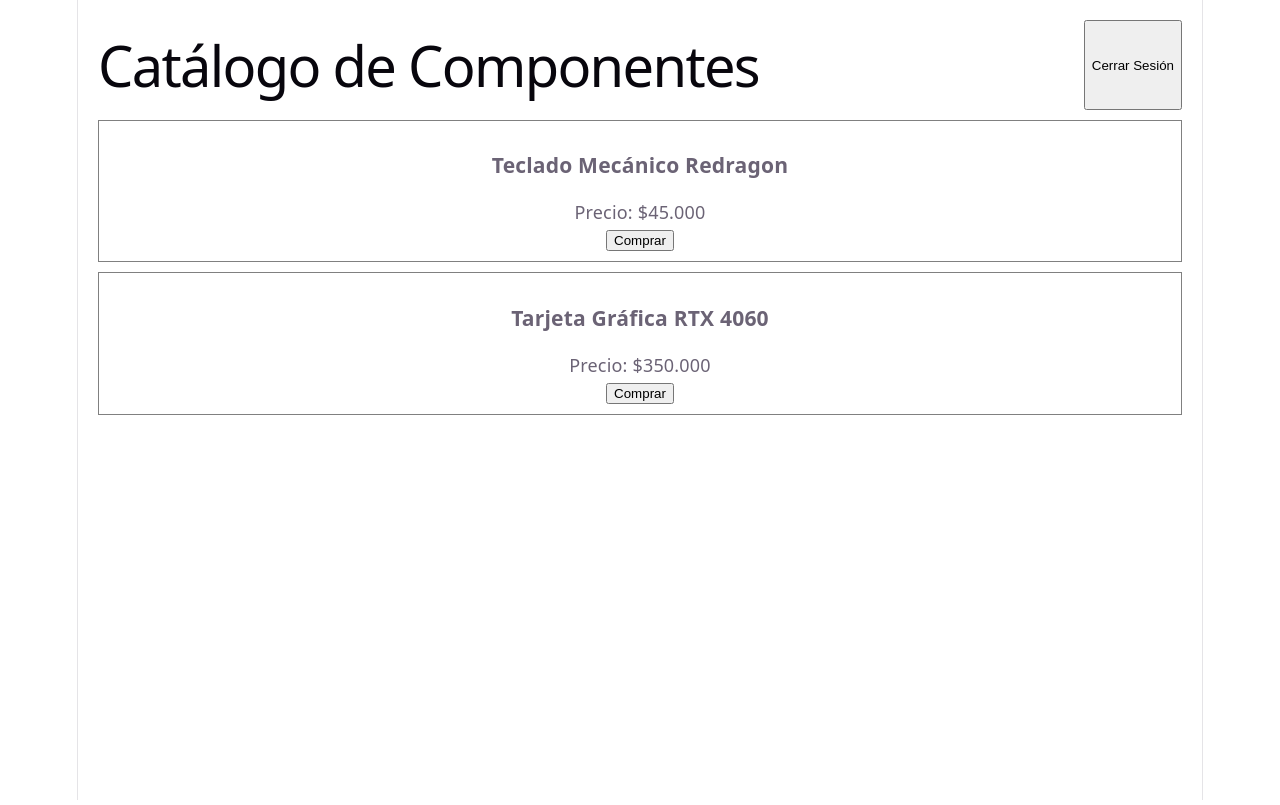
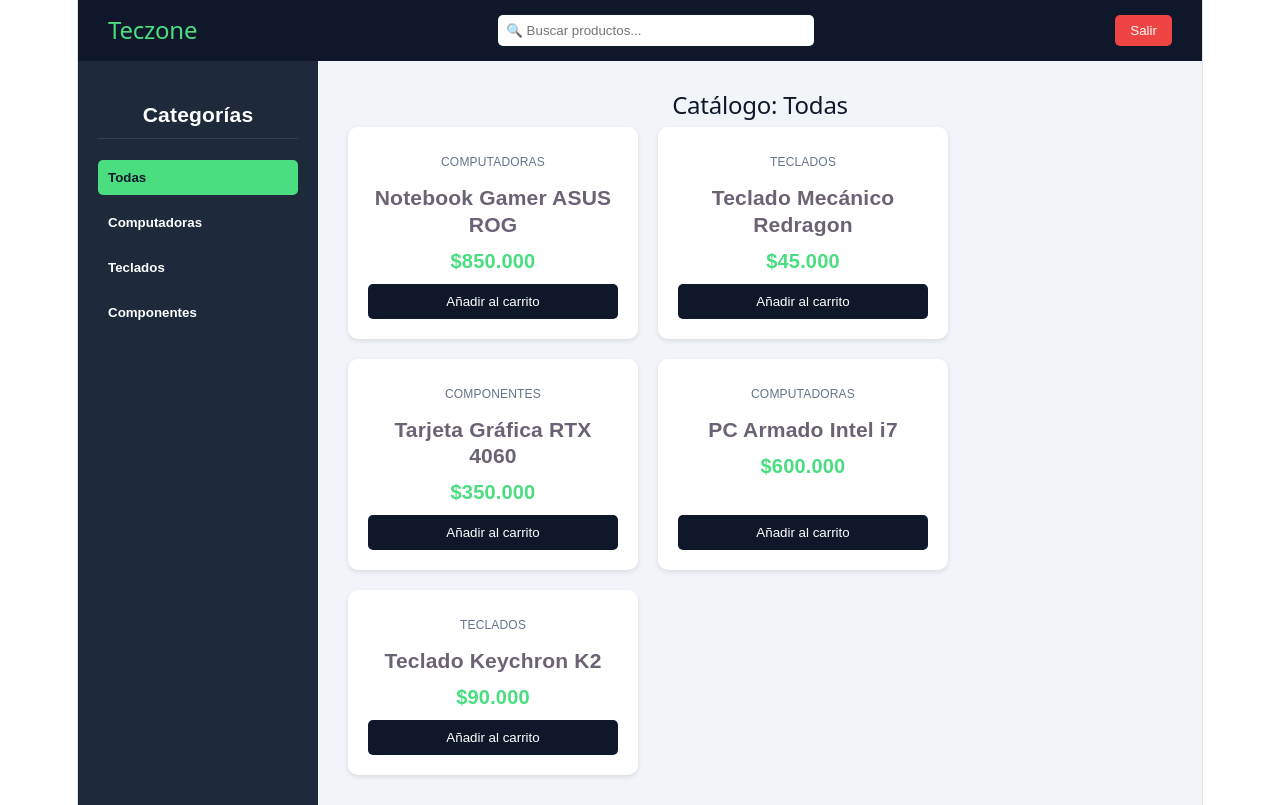
Before and after one commit to josueparlanchin-droid/Proyecto_Teczone_Valpo, a React (Vite) app: page /catalogo in a window 1280 px wide. Built offline with nearby package versions, Linux system fonts and the light colour scheme; no server answers.

Commit message:
ajustando authenticacion y catalogos

```diff
--- a/src/components/RegistroForm.jsx
+++ b/src/components/RegistroForm.jsx
@@ -2,20 +2,52 @@
 
 function RegistroForm({ onGuardar }) {
   const [form, setForm] = useState({ correo: "", clave: "" });
+  const [error, setError] = useState("");
 
-  const manejarCambio = (e) => setForm({ ...form, [e.target.name]: e.target.value });
+  const manejarCambio = (e) => {
+    setForm({ ...form, [e.target.name]: e.target.value });
+    setError(""); // Limpiamos el error si el usuario vuelve a escribir
+  };
 
   const manejarEnvio = (e) => {
     e.preventDefault();
+
+    // Validación de seguridad: 1 Mayúscula, 1 Número, mín 6 caracteres
+    const regexSeguridad = /^(?=.*[A-Z])(?=.*\d).{6,}$/;
+
+    if (!regexSeguridad.test(form.clave)) {
+      setError("La contraseña debe tener al menos 6 caracteres, 1 mayúscula y 1 número.");
+      return; // Detiene el envío
+    }
+
     onGuardar(form);
   };
 
   return (
-    <form onSubmit={manejarEnvio}>
-      <h3>Crear Cuenta Nueva</h3>
-      <input name="correo" type="email" placeholder="Correo" onChange={manejarCambio} required />
-      <input name="clave" type="password" placeholder="Contraseña" onChange={manejarCambio} required />
-      <button type="submit">Registrarme</button>
+    <form onSubmit={manejarEnvio} style={{ display: "flex", flexDirection: "column", gap: "15px", width: "100%", maxWidth: "300px" }}>
+      <input
+        name="correo"
+        type="email"
+        placeholder="tu@correo.com"
+        onChange={manejarCambio}
+        required
+        style={{ padding: "10px", borderRadius: "5px", border: "1px solid #4ade80", backgroundColor: "#1e293b", color: "white" }}
+      />
+      <input
+        name="clave"
+        type="password"
+        placeholder="Contraseña segura"
+        onChange={manejarCambio}
+        required
+        style={{ padding: "10px", borderRadius: "5px", border: "1px solid #4ade80", backgroundColor: "#1e293b", color: "white" }}
+      />
+
+      {/* Mensaje de error dinámico */}
+      {error && <p style={{ color: "#ef4444", fontSize: "14px", margin: "0" }}>{error}</p>}
+
+      <button type="submit" style={{ padding: "10px", backgroundColor: "#4ade80", color: "#0f172a", fontWeight: "bold", border: "none", borderRadius: "5px", cursor: "pointer" }}>
+        Registrarme
+      </button>
     </form>
   );
 }
--- a/src/pages/Catalogo.jsx
+++ b/src/pages/Catalogo.jsx
@@ -1,32 +1,90 @@
+import { useState } from "react";
 import { useNavigate } from "react-router-dom";
 
 function Catalogo() {
   const navegar = useNavigate();
+  const [categoriaActiva, setCategoriaActiva] = useState("Todas");
+  const [busqueda, setBusqueda] = useState("");
 
-  const cerrarSesion = () => {
-    alert("Sesión cerrada");
-    navegar("/login");
-  };
+  const cerrarSesion = () => navegar("/login");
+
+  // Base de datos simulada (luego esto vendrá de MongoDB)
+  const productos = [
+    { id: 1, nombre: "Notebook Gamer ASUS ROG", precio: "$850.000", categoria: "Computadoras" },
+    { id: 2, nombre: "Teclado Mecánico Redragon", precio: "$45.000", categoria: "Teclados" },
+    { id: 3, nombre: "Tarjeta Gráfica RTX 4060", precio: "$350.000", categoria: "Componentes" },
+    { id: 4, nombre: "PC Armado Intel i7", precio: "$600.000", categoria: "Computadoras" },
+    { id: 5, nombre: "Teclado Keychron K2", precio: "$90.000", categoria: "Teclados" },
+  ];
+
+  // Lógica de filtrado doble (por categoría y por la barra de búsqueda)
+  const productosFiltrados = productos.filter(prod => {
+    const coincideCategoria = categoriaActiva === "Todas" || prod.categoria === categoriaActiva;
+    const coincideBusqueda = prod.nombre.toLowerCase().includes(busqueda.toLowerCase());
+    return coincideCategoria && coincideBusqueda;
+  });
 
   return (
-    <div style={{ padding: "20px" }}>
-      <header style={{ display: "flex", justifyContent: "space-between" }}>
-        <h1>Catálogo de Componentes</h1>
-        <button onClick={cerrarSesion}>Cerrar Sesión</button>
+    <div style={{ display: "flex", flexDirection: "column", minHeight: "100vh", backgroundColor: "#f1f5f9", fontFamily: "sans-serif" }}>
+
+      {/* 1. BARRA SUPERIOR (Buscador) */}
+      <header style={{ display: "flex", justifyContent: "space-between", alignItems: "center", padding: "15px 30px", backgroundColor: "#0f172a", color: "white" }}>
+        <h2 style={{ margin: 0, color: "#4ade80" }}>Teczone</h2>
+        <input
+          type="text"
+          placeholder="🔍 Buscar productos..."
+          value={busqueda}
+          onChange={(e) => setBusqueda(e.target.value)}
+          style={{ width: "300px", padding: "8px", borderRadius: "5px", border: "none" }}
+        />
+        <button onClick={cerrarSesion} style={{ padding: "8px 15px", backgroundColor: "#ef4444", color: "white", border: "none", borderRadius: "5px", cursor: "pointer" }}>
+          Salir
+        </button>
       </header>
 
-      <div>
-        {/* Aquí luego cargaremos los productos desde MongoDB */}
-        <div style={{ border: "1px solid gray", padding: "10px", margin: "10px 0" }}>
-          <h3>Teclado Mecánico Redragon</h3>
-          <p>Precio: $45.000</p>
-          <button>Comprar</button>
-        </div>
-        <div style={{ border: "1px solid gray", padding: "10px", margin: "10px 0" }}>
-          <h3>Tarjeta Gráfica RTX 4060</h3>
-          <p>Precio: $350.000</p>
-          <button>Comprar</button>
-        </div>
+      <div style={{ display: "flex", flex: 1 }}>
+
+        {/* 2. MENÚ LATERAL (Categorías) */}
+        <aside style={{ width: "200px", backgroundColor: "#1e293b", color: "white", padding: "20px" }}>
+          <h3 style={{ borderBottom: "1px solid #334155", paddingBottom: "10px" }}>Categorías</h3>
+          <ul style={{ listStyle: "none", padding: 0, display: "flex", flexDirection: "column", gap: "10px" }}>
+            {["Todas", "Computadoras", "Teclados", "Componentes"].map(cat => (
+              <li key={cat}>
+                <button
+                  onClick={() => setCategoriaActiva(cat)}
+                  style={{ width: "100%", textAlign: "left", padding: "10px", background: categoriaActiva === cat ? "#4ade80" : "transparent", color: categoriaActiva === cat ? "#0f172a" : "white", border: "none", borderRadius: "5px", cursor: "pointer", fontWeight: "bold" }}
+                >
+                  {cat}
+                </button>
+              </li>
+            ))}
+          </ul>
+        </aside>
+
+        {/* 3. ZONA PRINCIPAL (Grilla de Productos) */}
+        <main style={{ flex: 1, padding: "30px" }}>
+          <h2 style={{ color: "#0f172a", marginTop: 0 }}>Catálogo: {categoriaActiva}</h2>
+
+          <div style={{ display: "flex", flexWrap: "wrap", gap: "20px" }}>
+            {productosFiltrados.length > 0 ? (
+              productosFiltrados.map(prod => (
+                <div key={prod.id} style={{ backgroundColor: "white", padding: "20px", borderRadius: "10px", width: "250px", boxShadow: "0 2px 5px rgba(0,0,0,0.1)", display: "flex", flexDirection: "column", justifyContent: "space-between" }}>
+                  <div>
+                    <span style={{ fontSize: "12px", color: "#64748b", textTransform: "uppercase" }}>{prod.categoria}</span>
+                    <h3 style={{ margin: "10px 0" }}>{prod.nombre}</h3>
+                    <p style={{ fontSize: "20px", fontWeight: "bold", color: "#4ade80", margin: "10px 0" }}>{prod.precio}</p>
+                  </div>
+                  <button style={{ width: "100%", padding: "10px", backgroundColor: "#0f172a", color: "white", border: "none", borderRadius: "5px", cursor: "pointer" }}>
+                    Añadir al carrito
+                  </button>
+                </div>
+              ))
+            ) : (
+              <p>No se encontraron productos para "{busqueda}".</p>
+            )}
+          </div>
+        </main>
+
       </div>
     </div>
   );
--- a/src/pages/Login.jsx
+++ b/src/pages/Login.jsx
@@ -1,26 +1,40 @@
 import { useNavigate } from "react-router-dom";
-import api from "../api/axios.js";
 import LoginForm from "../components/LoginForm.jsx";
 
 function Login() {
   const navegar = useNavigate();
 
   const iniciarSesion = async (datos) => {
-    try {
-      // Simulación de login exitoso
-      console.log("Iniciando sesión con:", datos);
-      alert("¡Bienvenido a la tienda!");
-      navegar("/catalogo"); // Te manda a la tienda de tecnología
-    } catch (error) {
-      alert("Credenciales incorrectas");
-    }
+    console.log("Iniciando sesión con:", datos);
+    navegar("/catalogo");
+  };
+
+  // Estilo de fondo tecnológico oscuro con cuadrícula
+  const techBackground = {
+    minHeight: "100vh",
+    display: "flex",
+    flexDirection: "column",
+    alignItems: "center",
+    justifyContent: "center",
+    backgroundColor: "#0f172a",
+    backgroundImage: "radial-gradient(#334155 1px, transparent 1px)",
+    backgroundSize: "20px 20px",
+    color: "#f8fafc",
+    fontFamily: "sans-serif"
   };
 
   return (
-    <div style={{ padding: "20px" }}>
-      <h1>Acceso Clientes - Teczone</h1>
-      <LoginForm onLogin={iniciarSesion} />
-      <button onClick={() => navegar("/registro")}>Quiero registrarme</button>
+    <div style={techBackground}>
+      <h1 style={{ color: "#4ade80", textShadow: "0 0 10px #4ade80" }}>Acceso - Teczone Valpo</h1>
+      <div style={{ backgroundColor: "#1e293b", padding: "40px", borderRadius: "10px", border: "1px solid #334155", boxShadow: "0 4px 6px rgba(0,0,0,0.3)" }}>
+        <LoginForm onLogin={iniciarSesion} />
+        <button
+          onClick={() => navegar("/registro")}
+          style={{ marginTop: "15px", width: "100%", padding: "10px", background: "none", border: "1px solid #94a3b8", color: "#94a3b8", borderRadius: "5px", cursor: "pointer" }}
+        >
+          Crear cuenta nueva
+        </button>
+      </div>
     </div>
   );
 }
--- a/src/pages/Registro.jsx
+++ b/src/pages/Registro.jsx
@@ -1,26 +1,39 @@
 import { useNavigate } from "react-router-dom";
-import api from "../api/axios.js";
 import RegistroForm from "../components/RegistroForm.jsx";
 
 function Registro() {
   const navegar = useNavigate();
 
   const guardarUsuario = async (datos) => {
-    try {
-      // Aquí enviaremos los datos al backend más adelante
-      console.log("Datos a enviar:", datos);
-      alert("¡Cuenta creada con éxito! Ahora inicia sesión.");
-      navegar("/login"); // Te manda a la pantalla de login
-    } catch (error) {
-      alert("Error al registrar");
-    }
+    alert("¡Cuenta segura creada con éxito!");
+    navegar("/login");
+  };
+
+  const techBackground = {
+    minHeight: "100vh",
+    display: "flex",
+    flexDirection: "column",
+    alignItems: "center",
+    justifyContent: "center",
+    backgroundColor: "#0f172a",
+    backgroundImage: "radial-gradient(#334155 1px, transparent 1px)",
+    backgroundSize: "20px 20px",
+    color: "#f8fafc",
+    fontFamily: "sans-serif"
   };
 
   return (
-    <div style={{ padding: "20px" }}>
-      <h1>Bienvenidos a Teczone Valpo</h1>
-      <RegistroForm onGuardar={guardarUsuario} />
-      <button onClick={() => navegar("/login")}>Ya tengo cuenta</button>
+    <div style={techBackground}>
+      <h1 style={{ color: "#4ade80", textShadow: "0 0 10px #4ade80" }}>Nuevo Recluta - Teczone</h1>
+      <div style={{ backgroundColor: "#1e293b", padding: "40px", borderRadius: "10px", border: "1px solid #334155", boxShadow: "0 4px 6px rgba(0,0,0,0.3)" }}>
+        <RegistroForm onGuardar={guardarUsuario} />
+        <button
+          onClick={() => navegar("/login")}
+          style={{ marginTop: "15px", width: "100%", padding: "10px", background: "none", border: "1px solid #94a3b8", color: "#94a3b8", borderRadius: "5px", cursor: "pointer" }}
+        >
+          Ya tengo cuenta
+        </button>
+      </div>
     </div>
   );
 }
```
